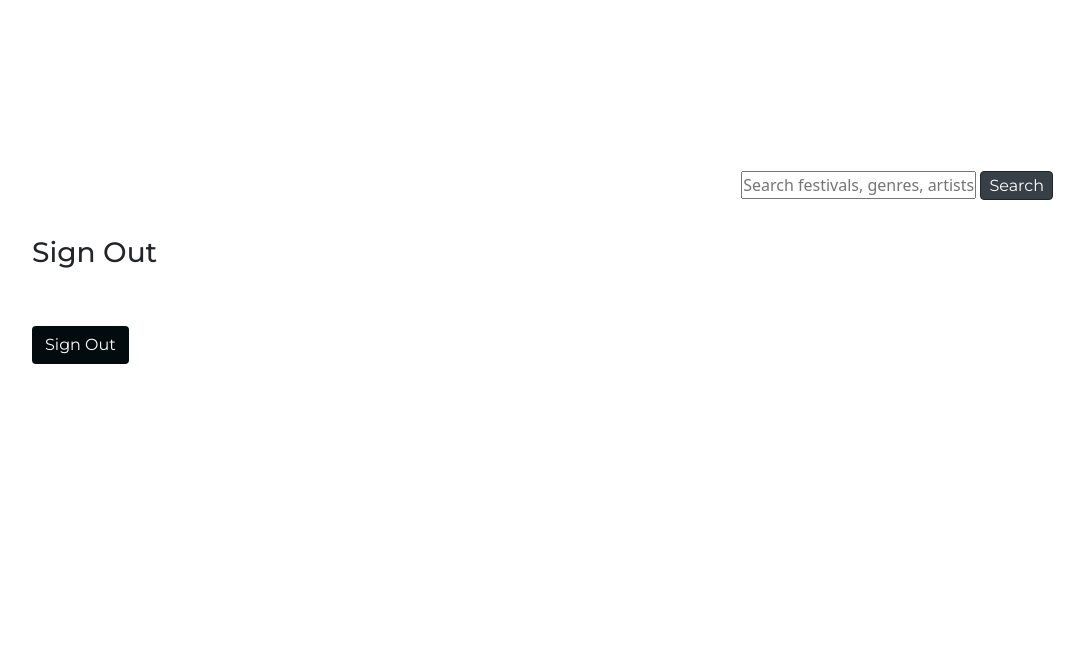
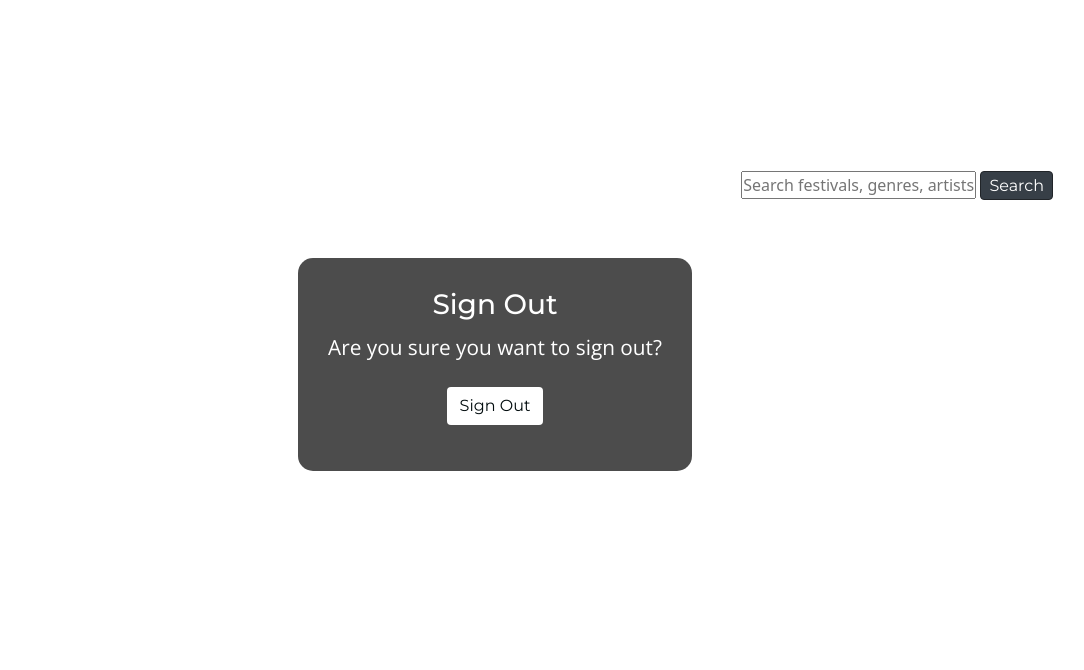
Before and after one commit to lunartechfreek/rave-hub, a Django app: page /accounts/logout/ in a window 1280 px wide. Shown: the part 441-1111 px from the top of the page, without its empty margins (145-1229 px from the left). Run offline with Django 4.2, Linux system fonts and the light colour scheme; the visitor is signed in with stand-in values (Sample User, id 1); some libraries are stand-ins or nearby versions.

Commit message:
Adjust content and add classes for styling

```diff
--- a/templates/account/logout.html
+++ b/templates/account/logout.html
@@ -11,23 +11,21 @@
 {% block content %}
 <div class="container">
     <div class="row">
-        <div class="col-md-10 mt-5 offset-md-1">
+        <div class="col-12 d-flex justify-content-center">
+            <div class="account-box fade-bg">
                 <h3>{% trans "Sign Out" %}</h3>
-
                 <p>{% trans 'Are you sure you want to sign out?' %}</p>
-        </div>
-    </div>
-    <div class="row">
-        <div class="col-md-10 mt-3 offset-md-1">
-
                 <form method="post" action="{% url 'account_logout' %}">
                     {% csrf_token %}
                     {% if redirect_field_value %}
                     <input type="hidden" name="{{ redirect_field_name }}" value="{{ redirect_field_value }}" />
                     {% endif %}
-                <button class="btn dark-btn" type="submit">{% trans 'Sign Out' %}</button>
+                    <div class="d-flex justify-content-center">
+                        <button type="submit" class="btn light-btn mt-2 mb-3">{% trans "Sign Out" %}</button>
+                    </div>
                 </form>
             </div>
         </div>
     </div>
+</div>
 {% endblock %}
```
Lines whose indentation alone changed are shown as unchanged.
